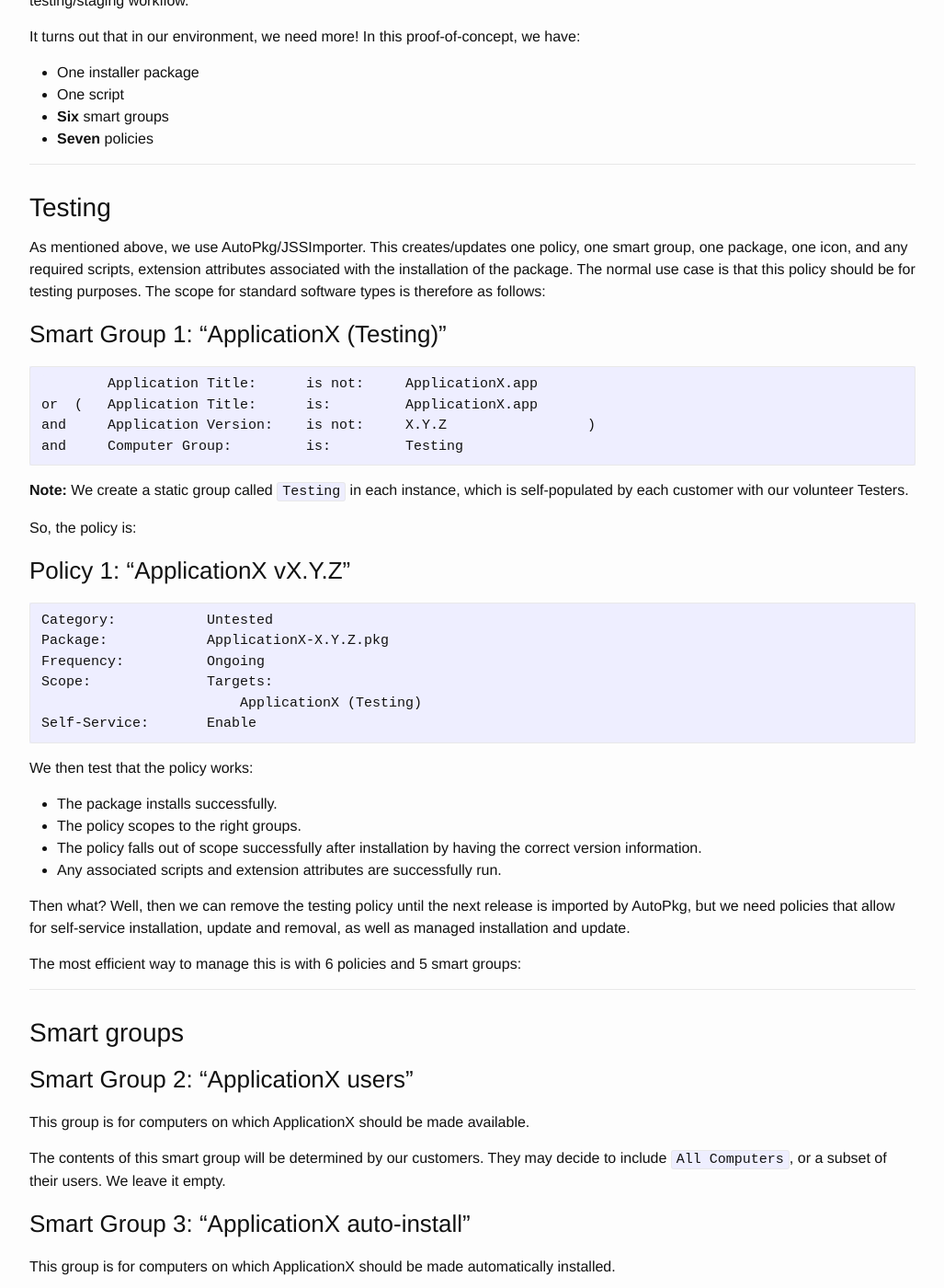
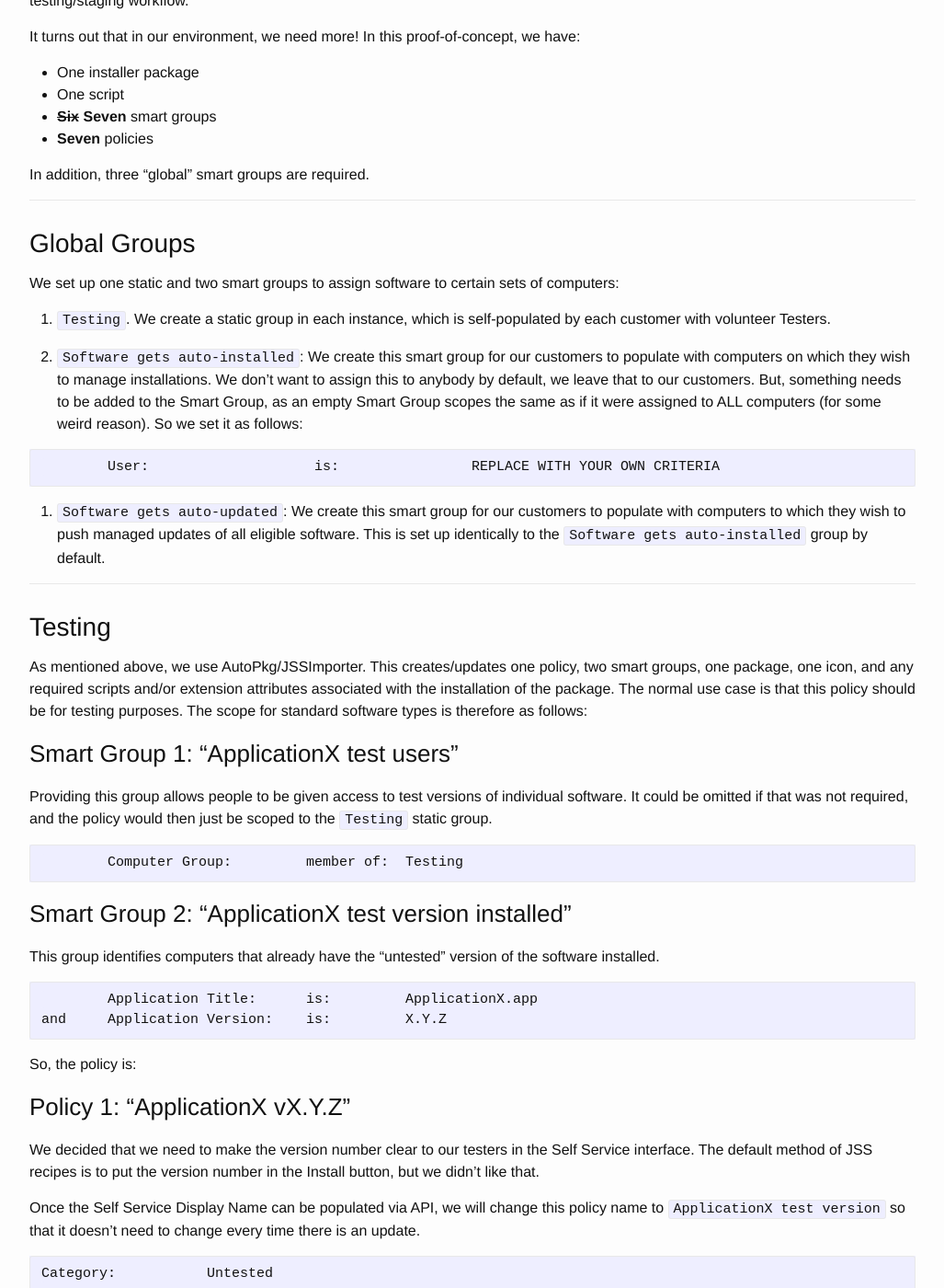
Before and after one commit to grahampugh/grahampugh.github.io, a Jekyll site: the page built from _posts/2017-11-02-how-many-policies.md, in a window 1280 px wide and 1400 px high, scrolled down 739 px. Shown: the whole window at 92% size, without its empty margins (126-1153 px from the left). Built offline with Jekyll 4.4.1, drawn with Linux system fonts in a browser that asks for light colours; comment, search, counter and statistics services are not loaded; some of the changed text lies outside the part shown.

Commit message:
changed policies a bit

````diff
--- a/_posts/2017-11-02-how-many-policies.md
+++ b/_posts/2017-11-02-how-many-policies.md
@@ -27,37 +27,72 @@
 
 * One installer package
 * One script
-* **Six** smart groups
+* **~~Six~~ Seven** smart groups
 * **Seven** policies
+
+In addition, three "global" smart groups are required.
+
+
+
+---
+
+## Global Groups
+
+We set up one static and two smart groups to assign software to certain sets of computers:
+
+1. `Testing`. We create a static group in each instance, which is self-populated by each customer with volunteer Testers.
+
+2. `Software gets auto-installed`: We create this smart group for our customers to populate with computers on which they wish to manage installations. We don't want to assign this to anybody by default, we leave that to our customers. But, something needs to be added to the Smart Group, as an empty Smart Group scopes the same as if it were assigned to ALL computers (for some weird reason). So we set it as follows:
+
+```
+        User:                    is:                REPLACE WITH YOUR OWN CRITERIA
+```
+
+3. `Software gets auto-updated`: We create this smart group for our customers to populate with computers to which they wish to push managed updates of all eligible software. This is set up identically to the `Software gets auto-installed` group by default.
 
 ---
 
 ## Testing
 
-As mentioned above, we use AutoPkg/JSSImporter. This creates/updates one policy, one smart group, one package, one icon, and any required scripts, extension attributes associated with the installation of the package. The normal use case is that this policy should be for testing purposes.  The scope for standard software types is therefore as follows:
+As mentioned above, we use AutoPkg/JSSImporter. This creates/updates one policy, two smart groups, one package, one icon, and any required scripts and/or extension attributes associated with the installation of the package. The normal use case is that this policy should be for testing purposes.  The scope for standard software types is therefore as follows:
 
-### Smart Group 1: "ApplicationX (Testing)"
+### Smart Group 1: "ApplicationX test users"
+
+Providing this group allows people to be given access to test versions of individual software. It could be omitted if that was not required, and the policy would then just be scoped to the `Testing` static group.
 
 ```
-        Application Title:      is not:     ApplicationX.app
-or  (   Application Title:      is:         ApplicationX.app
-and     Application Version:    is not:     X.Y.Z                 )
-and     Computer Group:         is:         Testing
+        Computer Group:         member of:  Testing
 ```
 
-**Note:** We create a static group called `Testing` in each instance, which is self-populated by each customer with our volunteer Testers.
+### Smart Group 2: "ApplicationX test version installed"
+
+This group identifies computers that already have the "untested" version of the software installed.
+
+```
+        Application Title:      is:         ApplicationX.app
+and     Application Version:    is:         X.Y.Z
+```
 
 So, the policy is:
 
 ### Policy 1: "ApplicationX vX.Y.Z"
+
+We decided that we need to make the version number clear to our testers in the Self Service interface. The default method of JSS recipes is to put the version number in the Install button, but we didn't like that.
+
+Once the Self Service Display Name can be populated via API, we will change this policy name to `ApplicationX test version` so that it doesn't need to change every time there is an update.
 
 ```
 Category:           Untested
 Package:            ApplicationX-X.Y.Z.pkg
 Frequency:          Ongoing
 Scope:              Targets:
-                        ApplicationX (Testing)
+                        ApplicationX test users
+                    Exclusions:
+                        ApplicationX test version installed
 Self-Service:       Enable
+                    Name:                   ApplicationX vX.Y.Z
+                    Button text:            Install
+                    Secondary button text:  Install
 ```
 We then test that the policy works:
 
@@ -74,24 +109,26 @@
 
 ## Smart groups
 
-### Smart Group 2: "ApplicationX users"
+### Smart Group 3: "ApplicationX users"
 
 This group is for computers on which ApplicationX should be made available.
 
-The contents of this smart group will be determined by our customers. They may decide to include `All Computers`, or a subset of their users. We leave it empty.
+The contents of this smart group will be determined by our customers. They may decide to include `All Computers`, or a subset of their users. So that the volunteer Testers see all software (untested or in production), by default it is populated as follows:
 
-### Smart Group 3: "ApplicationX auto-install"
+```
+        Computer Group:         member of:  Testing
+```
+
+### Smart Group 4: "ApplicationX auto-install"
 
 This group is for computers on which ApplicationX should be made automatically installed.
 
 ```
         Computer Group:         is:         ApplicationX users
-and     Computer Group:         is:         Selected software gets auto-installed
+and     Computer Group:         is:         Software gets auto-installed
 ```
 
-**Note:** We create the group `Selected software gets auto-installed` for our customers to populate with computers on which they wish to manage installations.
-
-### Smart Group 4: "ApplicationX auto-update"
+### Smart Group 5: "ApplicationX auto-update"
 
 This group is for computers on which ApplicationX should be made automatically updated when it is already installed.
 
@@ -101,14 +138,13 @@
 and     Computer Group:         is:         Get auto-updates
 ```
 
-**Note:** We create the group `Get auto-updates` for our customers to populate with computers to which they wish to push managed updates of all eligible software.
-
 ### Smart Group 5: "ApplicationX installed"
 
 ```
         Application Title:      is:         ApplicationX.app
 ```
-### Smart Group 6: "Current ApplicationX installed"
+
+### Smart Group 6: "ApplicationX current version installed"
 
 ```
         Application Title:      is:         ApplicationX.app
@@ -160,6 +196,10 @@
 
 ### Policy 3: "ApplicationX"
 
+Once the Self-Service name can be populated via the Jamf Pro 10 API, we may change the policy name to `ApplicationX available`.
+
+We set a user-friendly category here, since it will be seen in Self-Service. For the sake of better organisation, it would be great to have a different category for JSS view to that seen in Self Service, but that feature is not yet implemented by Jamf Pro (at least one Feature Request exists).
+
 ```
 Category:           User-friendly category
 Frequency:          Ongoing
@@ -182,13 +223,20 @@
                         Priority:           Before
                         Parameter 4:        ApplicationX
 Scope:              Targets:
-                        Computer Groups:    ApplicationX installed
+                        Computer Group:     ApplicationX installed
+                    Exclusions:
+                        Computer Group:     ApplicationX auto-install
 Self Service:       Enable
+                    Name:                   ApplicationX
                     Button text:            Remove
                     Secondary button text:  Remove
 ```
 
 ### Policy 5: "Update ApplicationX"
+
+Once the Self-Service name can be populated via the Jamf Pro 10 API, we may change the policy name to simply `ApplicationX`.
+
+The script for removing the application prior to update may or may not be required/advisable, depending on the application in question:
 
 ```
 Category:           User-friendly category
@@ -196,12 +244,13 @@
 Scripts:            Remove Application
                         Priority:           Before
                         Parameter 4:        ApplicationX
-Files & Processes:  Execute Command:        jamf policy -trigger ApplicationX-install
+Files & Processes:  Execute Command:        jamf policy -event ApplicationX-install
 Scope:              Targets:
                         Computer Groups:    ApplicationX installed
                     Exclusions:
-                        Computer Groups:    Current ApplicationX installed
+                        Computer Groups:    ApplicationX current version installed
 Self Service:       Enable
+                    Name:                   Update ApplicationX
                     Button text:            Update
                     Secondary button text:  Update
 ```
@@ -223,23 +272,25 @@
 ```
 Category:           Auto-updaters
 Frequency:          Ongoing
-Files & Processes:  Execute Command:        jamf policy -trigger ApplicationX-install
+Files & Processes:  Execute Command:        jamf policy -event ApplicationX-install
 Scope:              Targets:
                         Computer Groups:    ApplicationX auto-update
                     Exclusions:
-                        Computer Groups:    Current ApplicationX installed
+                        Computer Groups:    ApplicationX current version installed
+                        Computer Groups:    ApplicationX test version installed
 ```
 ---
 
 ## Maintenance
 
-When a package of a new version of ApplicationX is available, say version X.Z.0, a new policy "ApplicationX vX.Z.0" is created by AutoPkg/JSSImporter. This does not affect the other existing policies.
+When a package of a new version of ApplicationX is available, say version X.Z.0, a new policy `ApplicationX vX.Z.0` is created by AutoPkg/JSSImporter. This does not affect the other existing policies.
 
 Once the new version is approved for production, the following needs to be updated:
 
-1. Policy "Install ApplicationX" needs to have the old package replaced with the new one.
-2. Smart Group "Current ApplicationX installed" needs to have the new software version number replace the old one.
-3. The testing policy "ApplicationX vX.Z.0" should be removed.
+1. Policy `Install ApplicationX` needs to have the old package replaced with the new one.
+2. Smart Group `ApplicationX current installed` needs to have the new software version number (or whatever criteria defines the current version is installed) replace the old one.
+3. The testing policy `ApplicationX vX.Z.0` should be removed.
+4. The smart group `ApplicationX test version installed` can be removed.
 
 ---
 
@@ -253,4 +304,8 @@
 
 How are the rest of you doing this? This workflow is still in development, and not yet fully scripted. I'd love to hear about any improvements you might have!
 
+---
+
+*Updated 2017-11-22 with some improvements (and another smart group!).*
+
 {% include urls.md %}
````
Also changed, not shown: other parts of _posts/2017-11-02-how-many-policies.md (+3 -2 lines).
